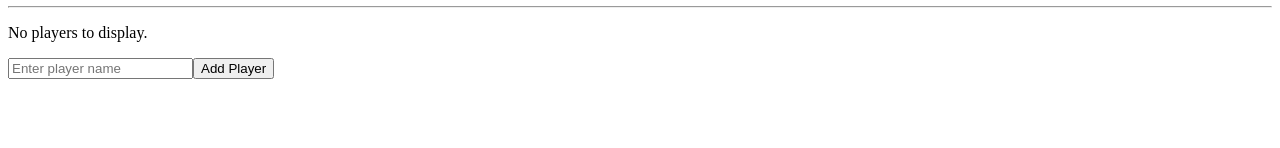
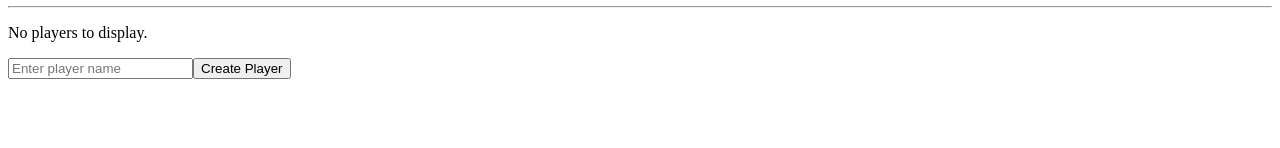
Before and after one commit to jakob-rzeppa/turnkeeper, a Vue app in the folder gm/: page / in a window 1280 px wide. Shown: the part 132-280 px from the top of the page. Built offline with nearby package versions, Linux system fonts and the light colour scheme; the HTML template or start-up script is replaced by a standard one.

Commit message:
renamed function to create Player from addPlayer to createPlayer

```diff
--- a/gm/src/components/PlayerDisplay.vue
+++ b/gm/src/components/PlayerDisplay.vue
@@ -7,7 +7,7 @@ const newPlayerName = ref('')
 
 const playerStore = usePlayerStore()
 
-function addPlayer() {
+function createPlayer() {
     if (newPlayerName.value.trim()) {
         socket.emit('players:create', { name: newPlayerName.value.trim() })
         newPlayerName.value = ''
@@ -31,6 +31,6 @@ function addPlayer() {
     </div>
     <div>
         <input type="text" v-model="newPlayerName" placeholder="Enter player name" />
-        <button @click="addPlayer">Add Player</button>
+        <button @click="createPlayer">Create Player</button>
     </div>
 </template>
```
